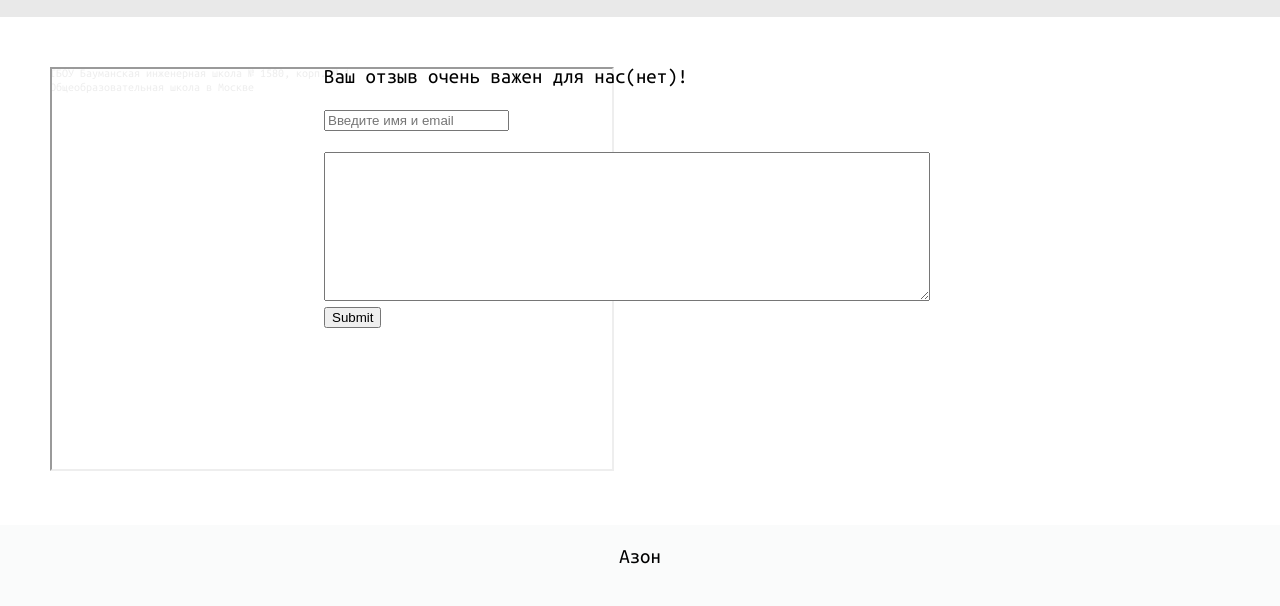
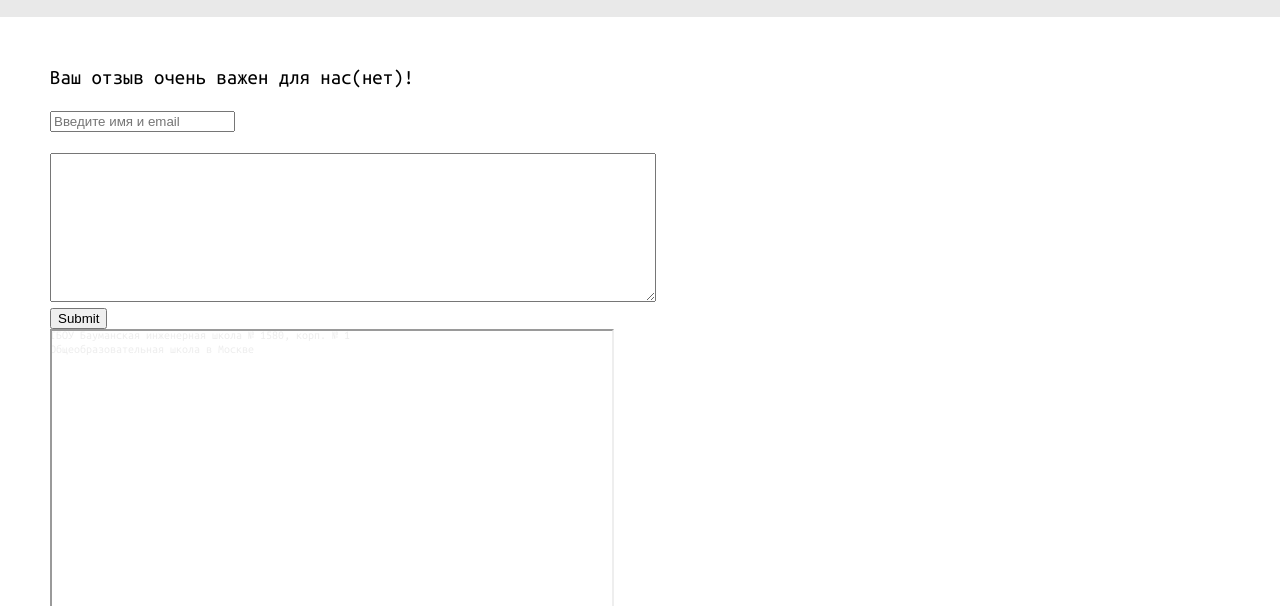
Before and after one commit to SergeevaP/Shop, a plain HTML site: page about.html in a window 1280 px wide. Shown: the part 194-800 px from the top of the page. Drawn offline with Linux system fonts and the light colour scheme.

Commit message:
repaired about us page

```diff
--- a/about.html
+++ b/about.html
@@ -21,13 +21,12 @@
 
 		</div>
 		<div id='container'>
-			<div style="position:relative;overflow:hidden;"><a href="https://yandex.ru/maps/org/gbou_baumanskaya_inzhenernaya_shkola_1580_korp_1/1119884145/?utm_medium=mapframe&utm_source=maps" style="color:#eee;font-size:12px;position:absolute;top:0px;">ГБОУ Бауманская инженерная школа № 1580, корп. № 1</a><a href="https://yandex.ru/maps/213/moscow/category/school/184106240/?utm_medium=mapframe&utm_source=maps" style="color:#eee;font-size:12px;position:absolute;top:14px;">Общеобразовательная школа в Москве</a><iframe src="https://yandex.ru/map-widget/v1/-/CCUquVeO8A" width="560" height="400" frameborder="1" allowfullscreen="true" style="position:relative;"></iframe></div>
+			<div style='display: inline-block;vertical-align:top;'><span>Ваш отзыв очень важен для нас(нет)!</span><br><br><input type="text" placeholder="Введите имя и email"></input><br><br>
+				<textarea style='height: 143px; margin: 0px; min-width: 600px; max-width: 600px; max-height: 300px;'></textarea>
+				<br><button>Submit</button>
+			</div>
 
-		<div style='position: absolute; top: 260px; right: 350px;'><span>Ваш отзыв очень важен для нас(нет)!</span><br><br><input type="text" placeholder="Введите имя и email"></input><br><br>
-			<textarea style='height: 143px; margin: 0px; min-width: 600px; max-width: 600px; max-height: 300px;'></textarea>
-			<br><button>Submit</button>
-		</div>
-
+			<div style="position:relative;overflow:hidden; display: inline-block;"><a href="https://yandex.ru/maps/org/gbou_baumanskaya_inzhenernaya_shkola_1580_korp_1/1119884145/?utm_medium=mapframe&utm_source=maps" style="color:#eee;font-size:12px;position:absolute;top:0px;">ГБОУ Бауманская инженерная школа № 1580, корп. № 1</a><a href="https://yandex.ru/maps/213/moscow/category/school/184106240/?utm_medium=mapframe&utm_source=maps" style="color:#eee;font-size:12px;position:absolute;top:14px;">Общеобразовательная школа в Москве</a><iframe src="https://yandex.ru/map-widget/v1/-/CCUquVeO8A" width="560" height="400" frameborder="1" allowfullscreen="true" style="position:relative;"></iframe></div>
 		</div>
 		<center><span style="position: sticky; bottom: 10px"><br>Азон<br></span></center>
 		<br>
```
